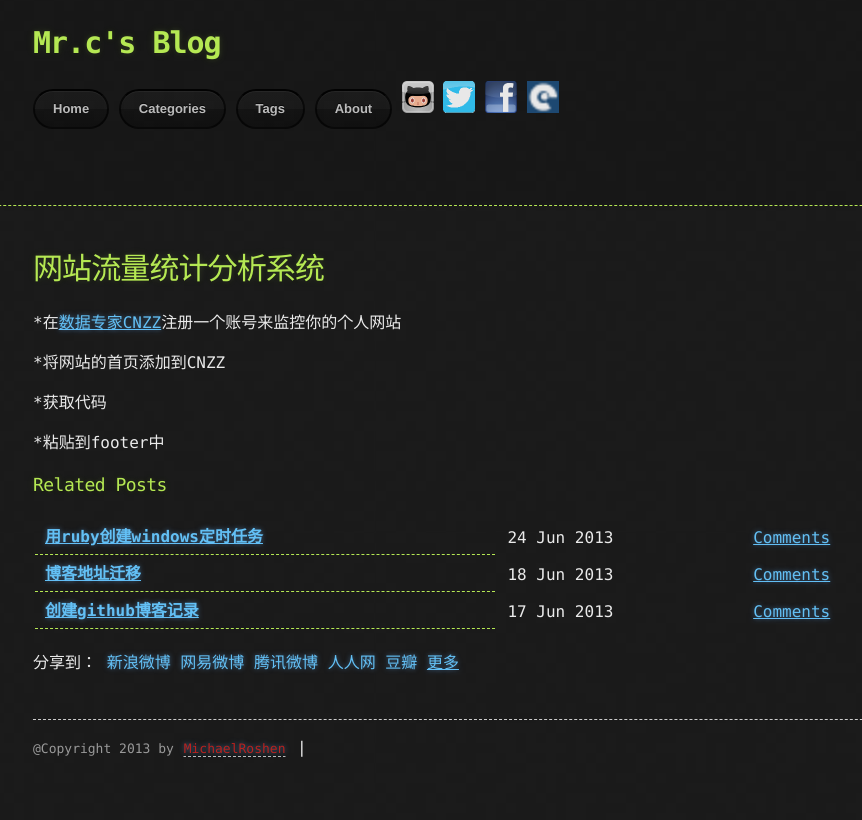
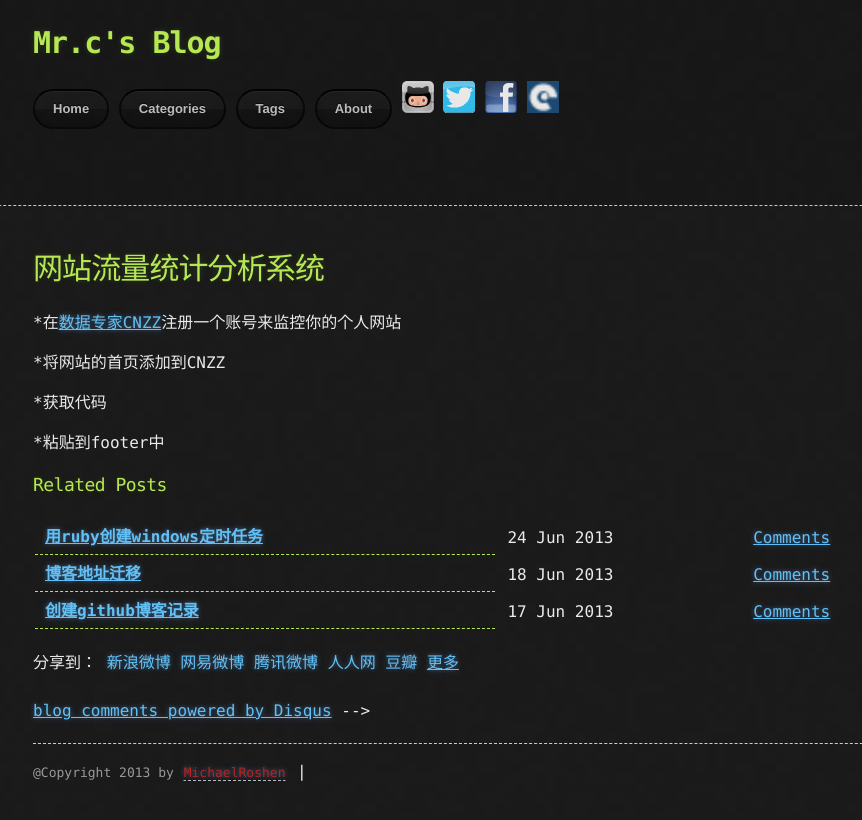
Before and after one commit to MichaelRoshen/michaelroshen.github.com, a Jekyll site: the page built from _posts/2013-06-19-web-traffic-statistics.md, in a window 1280 px wide. Shown: the top 820 px of the page, without its empty margins (157-1019 px from the left). Built offline with Jekyll 4.4.1, drawn with Linux system fonts in a browser that asks for light colours; Markdown is read by kramdown in place of the engine named in the settings; comment, search, counter and statistics services are not loaded.

Commit message:
Update post.html

```diff
--- a/_layouts/post.html
+++ b/_layouts/post.html
@@ -42,18 +42,17 @@
 
 <br />
 
-<!-- UY BEGIN -->
-<div id="uyan_frame"></div>
-<script type="text/javascript" id="UYScript" src="http://v1.uyan.cc/js/iframe.js?UYUserId=1801416" async=""></script>
-<!-- UY END -->
+<div id="disqus_thread"></div><script type="text/javascript" src="http://disqus.com/forums/misterbleigh/embed.js"></script><noscript><a href="http://misterbleigh.disqus.com/?url=ref">View the discussion thread.</a></noscript><a href="http://disqus.com" class="dsq-brlink">blog comments powered by <span class="logo-disqus">Disqus</span></a>
+ <script type="text/javascript" charset="utf-8">
+</script>
+
 
 
 
 <!--
 
+<div id="uyan_frame"></div>
+<script type="text/javascript" id="UYScript" src="http://v1.uyan.cc/js/iframe.js?UYUserId=1801416" async=""></script>
+-->
 
-<div id="disqus_thread"></div><script type="text/javascript" src="http://disqus.com/forums/misterbleigh/embed.js"></script><noscript><a href="http://misterbleigh.disqus.com/?url=ref">View the discussion thread.</a></noscript><a href="http://disqus.com" class="dsq-brlink">blog comments powered by <span class="logo-disqus">Disqus</span></a>
- <script type="text/javascript" charset="utf-8">
-  var disqus_url = "http://www.mbleigh.com/{{page.url}}";
-</script>
 -->
```
